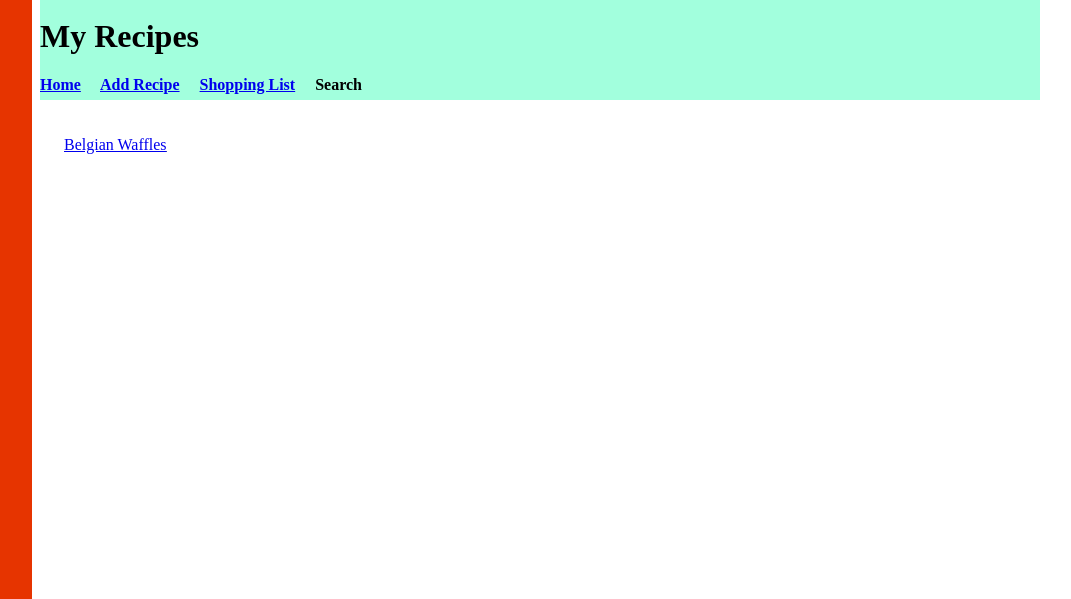
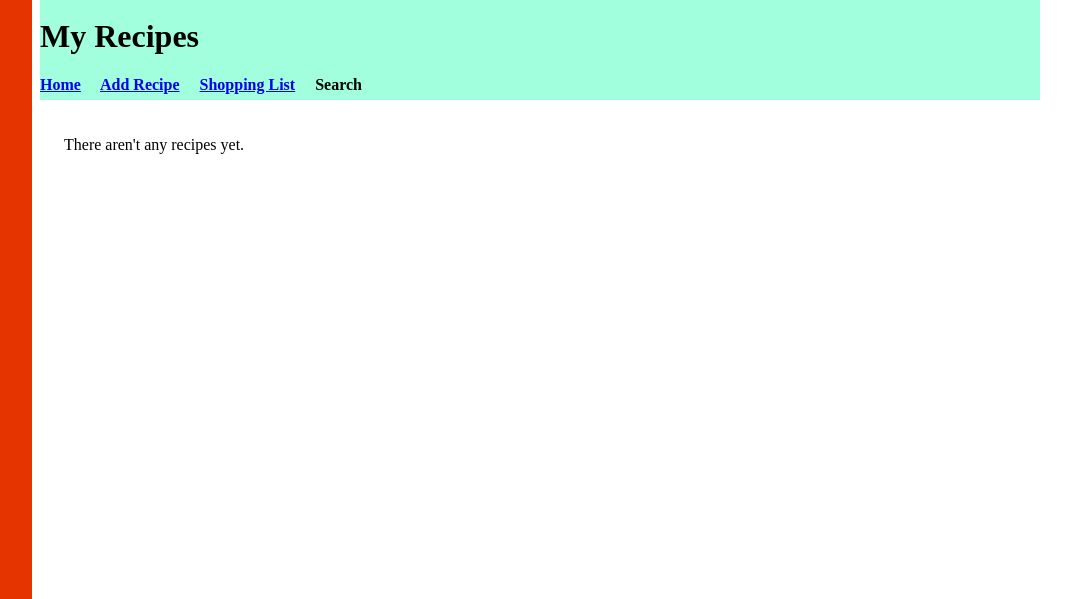
Before and after one commit to Brian-Black/DinnerTrackingGuide, a Flask app: template templates/myRecipes.html in a window 1280 px wide. Shown: the top 599 px of the page, without its empty margins (180-1251 px from the left). Run offline with Flask 2, Linux system fonts and the light colour scheme; the template is opened without the code that fills it, so the values that code supplies are empty.

Commit message:
remore recipe flexibility added

```diff
--- a/__init__.py
+++ b/__init__.py
@@ -22,7 +22,11 @@ register_blueprints(app)
 def index():
 	#check for login and populate mainpage
 	#return render_template('design_homepage.html')
-	return render_template('design_homepage_copy.html')
+	all_the_recipes = [
+						"Belgium Waffles",
+						"Blueberry Muffins"
+					]
+	return render_template('design_homepage_copy.html', allrecipes=all_the_recipes)
 
 @app.route('/hello/')
 @app.route('/hello/<name>')
@@ -46,14 +50,13 @@ def viewRecipe():
 				   "1 1/2 teaspoons salt",
 				   "2 teaspoons vanilla extract",
 				   "4 cups all-purpose flour"
-			 ]
+				   ]
 
 	directions = [
-					"In a small bowl, dissolve yeast in 1/4 cup warm milk. Let stand until creamy, about 10 minutes.",
-					" In a large bowl, whisk together the egg yolks, 1/4 cup of the warm milk and the melted butter. Stir in the yeast mixture, sugar, salt and vanilla. Stir in the remaining 2 1/2 cups milk alternately with the flour, ending with the flour. Beat the egg whites until they form soft peaks; fold into the batter. Cover the bowl tightly with plastic wrap. Let rise in a warm place until doubled in volume, about 1 hour.",
-						"Preheat the waffle iron. Brush with oil and spoon about 1/2 cup (or as recommended by manufacturer) onto center of iron. Close the lid and bake until it stops steaming and the waffle is golden brown. Serve immediately or keep warm in 200 degree oven."
-	]
-
+					  "In a small bowl, dissolve yeast in 1/4 cup warm milk. Let stand until creamy, about 10 minutes.",
+					  " In a large bowl, whisk together the egg yolks, 1/4 cup of the warm milk and the melted butter. Stir in the yeast mixture, sugar, salt and vanilla. Stir in the remaining 2 1/2 cups milk alternately with the flour, ending with the flour. Beat the egg whites until they form soft peaks; fold into the batter. Cover the bowl tightly with plastic wrap. Let rise in a warm place until doubled in volume, about 1 hour.",
+					  "Preheat the waffle iron. Brush with oil and spoon about 1/2 cup (or as recommended by manufacturer) onto center of iron. Close the lid and bake until it stops steaming and the waffle is golden brown. Serve immediately or keep warm in 200 degree oven."
+					  ]
 #	return render_template('design_recipe.html',name="Belgium Waffles",preptime="1 hr 35 min",amount="one dozen waffles",ingr=ingredients,dir=directions)
 	return render_template('recipe.html',name="Belgium Waffles",preptime="1 hr 35 min",amount="one dozen waffles",ingr=ingredients,dir=directions)
 
@@ -86,7 +89,11 @@ def shopping():
 @app.route('/my_recipes/')
 def myRecipe():
 	#return render_template('design_myRecipes.html')
-	return render_template('myRecipes.html')
+	all_the_recipes = [
+					   "Belgium Waffles"
+					   ]
+	return render_template('myRecipes.html', myrecipes=all_the_recipes)
+#return render_template('myRecipes.html')
 
 @app.context_processor
 def utility_processor():
--- a/templates/myRecipes.html
+++ b/templates/myRecipes.html
@@ -57,9 +57,11 @@
 {% endblock %}
 
 {% block page_contents %}
-<div class="gwd-div-hma4">
-	<p class="p1"><u><a href="/recipe/">Belgian Waffles</a></u>
-
-	</p>
-</div>
+	{% if myrecipes %}
+		{% for recipe in myrecipes %}
+			<p><a href="/recipe/"> {{ recipe }} </a></p>
+		{% endfor %}
+	{% else %}
+		<p>There aren't any recipes yet.</p>
+	{% endif %}
 {% endblock %}
```
Also changed, not shown: templates/design_homepage_copy.html (+7 -3 lines), 1 other file.
